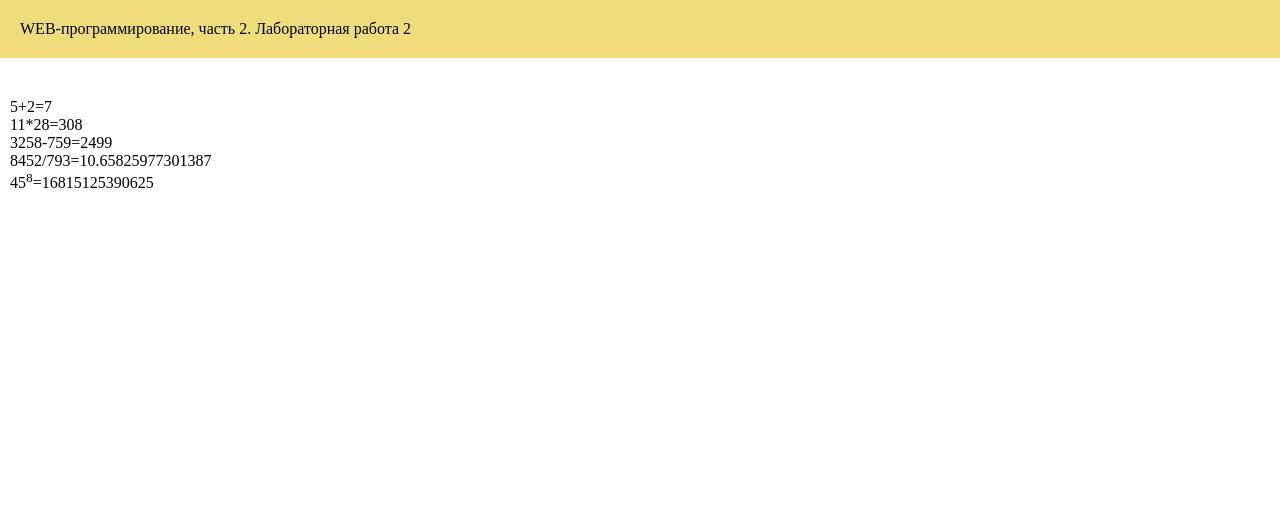
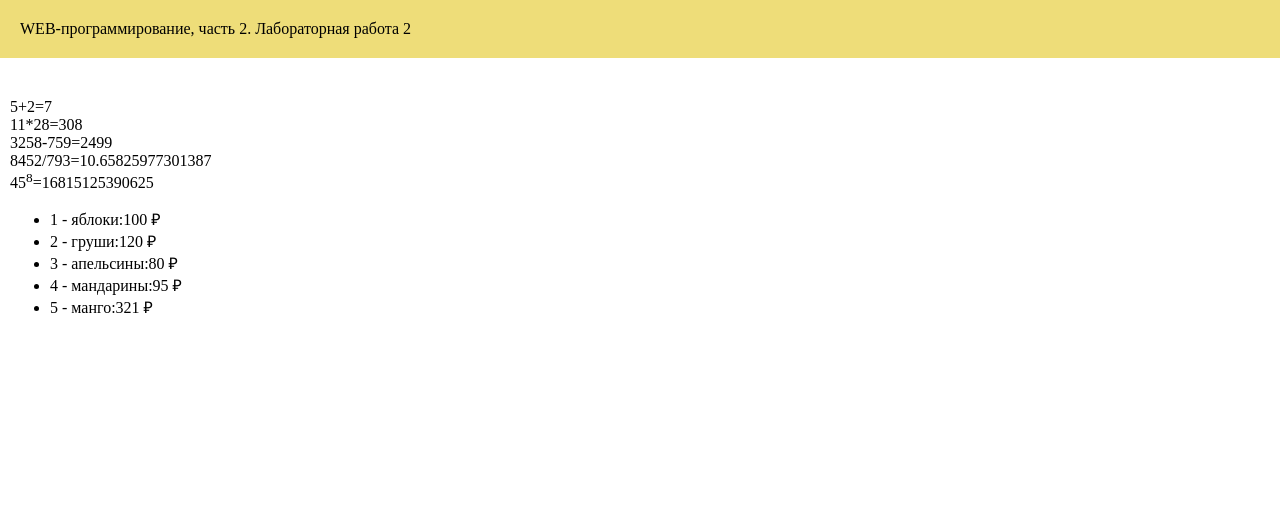
Before and after one commit to milanapolovko/web-programming-labs2, a Flask app: page /lab2/example in a window 1280 px wide. Shown: the top 512 px of the page. Run offline with Flask 3, Linux system fonts and the light colour scheme.

Commit message:
Цикл в шаблоне

```diff
--- a/app.py
+++ b/app.py
@@ -377,7 +377,13 @@ def example():
     number_lab='Лабораторная работа 2'
     number_course='3 курс'
     group='ФБИ-21'
+    fruits=[
+        {'name':'яблоки', 'price':100},
+        {'name':'груши', 'price':120},
+        {'name':'апельсины', 'price':80},
+        {'name':'мандарины', 'price':95},
+        {'name':'манго', 'price':321},]
     return render_template('example.html', name=name,
                                 number_lab=number_lab,
                                 number_course=number_course,
-                                group=group)
+                                group=group, fruits=fruits)
--- a/templates/example.html
+++ b/templates/example.html
@@ -24,6 +24,11 @@
         3258-759={{3258-759}}<br>
         8452/793={{8452/793}}<br>
         45<sup>8</sup>={{45**8}}<br>
+        <ul>
+            {% for f in fruits %}
+            <li>{{loop.index}} - {{f.name}}:{{f.price}} &#x20bd;</li>
+            {% endfor %}
+        </ul>
     </main>
 
     <footer>
```
